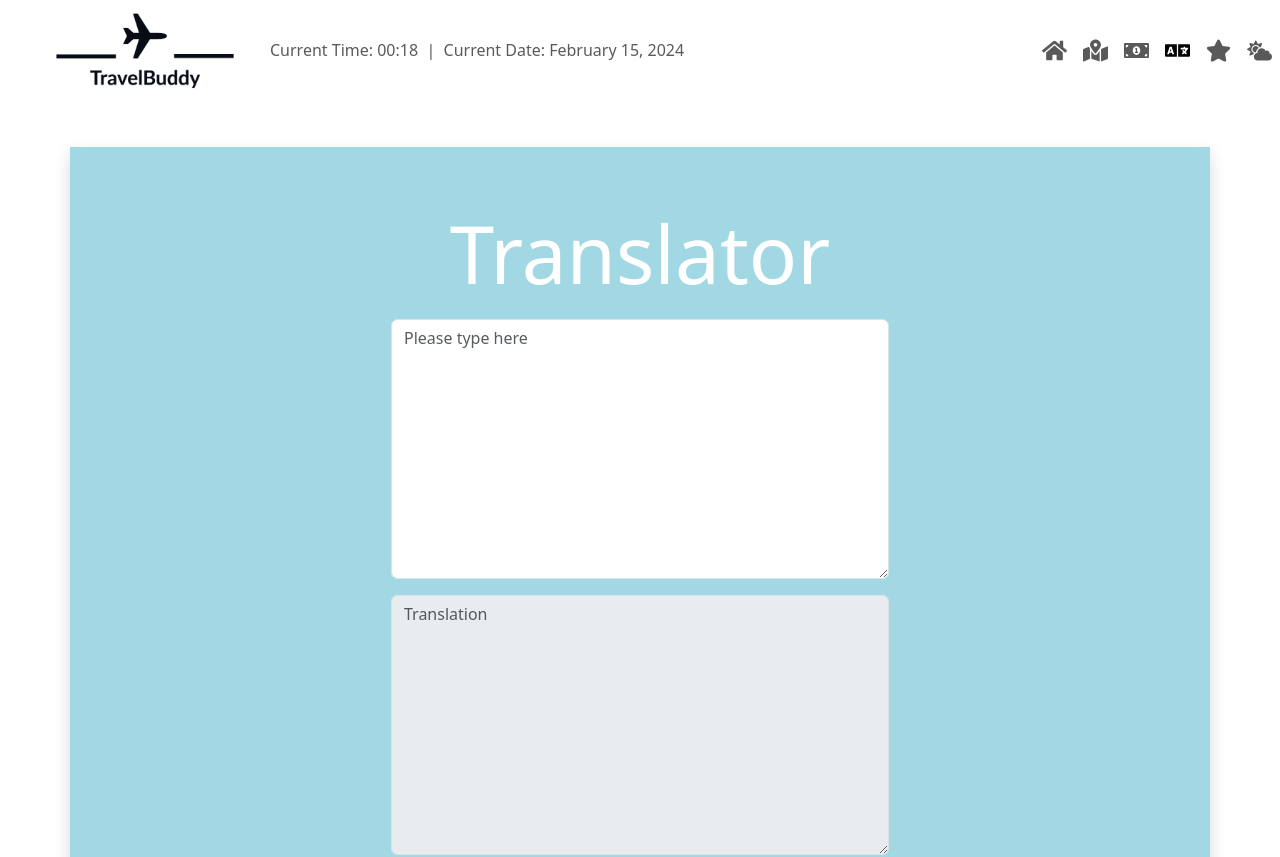
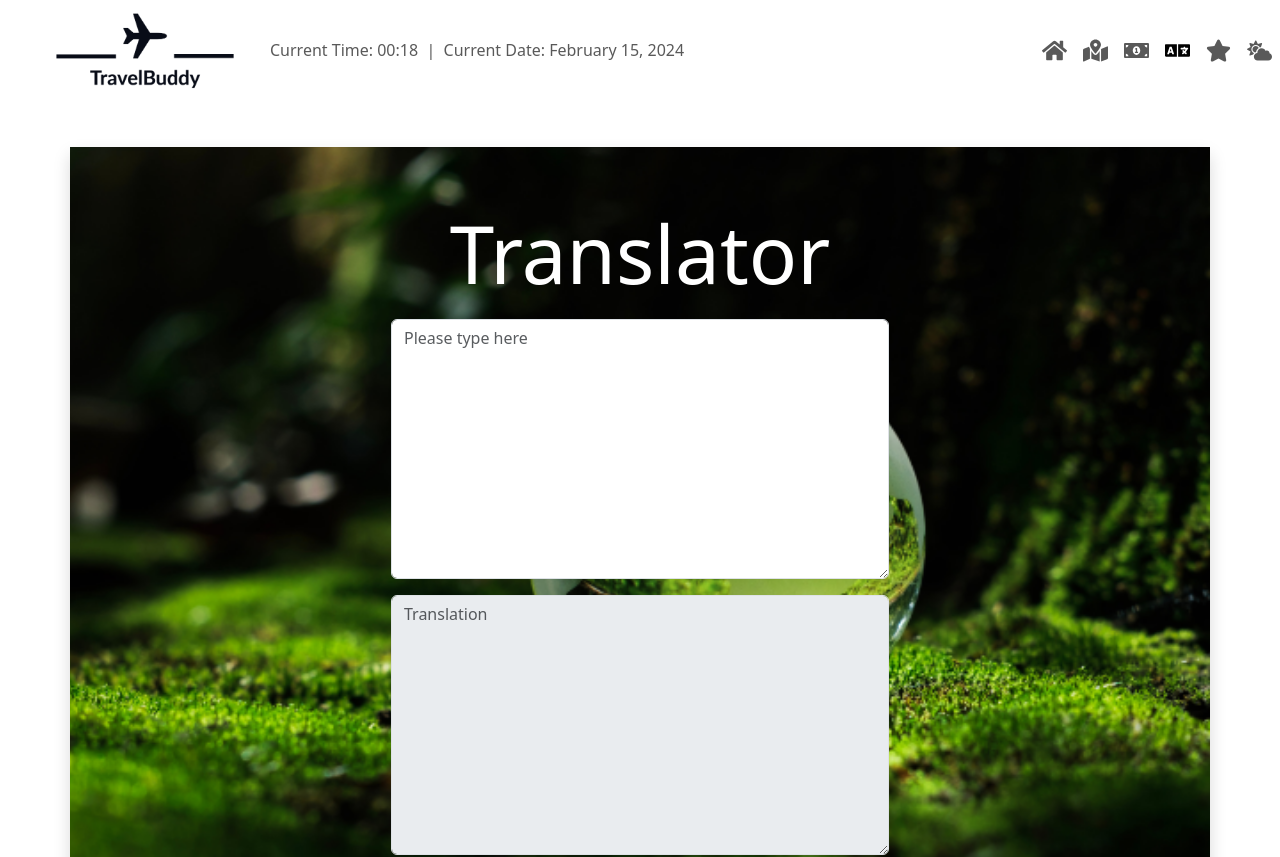
Before and after one commit to Mykulcoding/travelBuddy, a React (Vite) app: page /#/translate in a window 1280 px wide. Shown: the top 857 px of the page. Built offline with nearby package versions, Linux system fonts and the light colour scheme.

Commit message:
added image for translation page. updated styling by adding background-size, background-position, height to #translator row

```diff
--- a/src/pages/translate/translate.css
+++ b/src/pages/translate/translate.css
@@ -13,7 +13,10 @@ textarea{
 
 }
 #translator-row {
-    background-color: rgb(161, 216, 227);
+    background-image: url(../../assets/translationPageBackgoundImage.PNG);
+    background-size: cover; /* This will make the image cover the entire container */
+    background-position: center; /* This will center the image */
+    height: 100vh; /* Set the height to the full viewport height */
 }
 
 #title {
```
Also changed, not shown: src/assets/translationPageBackgoundImage.PNG (added).
